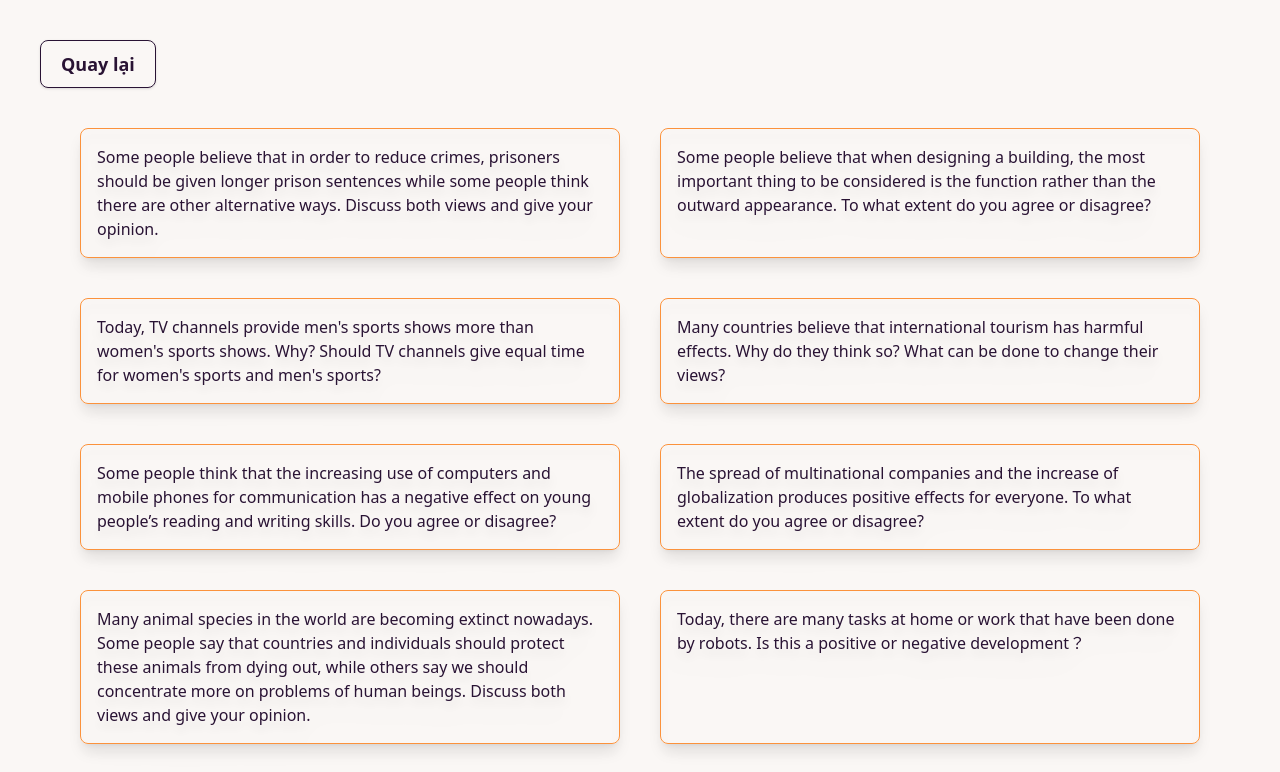
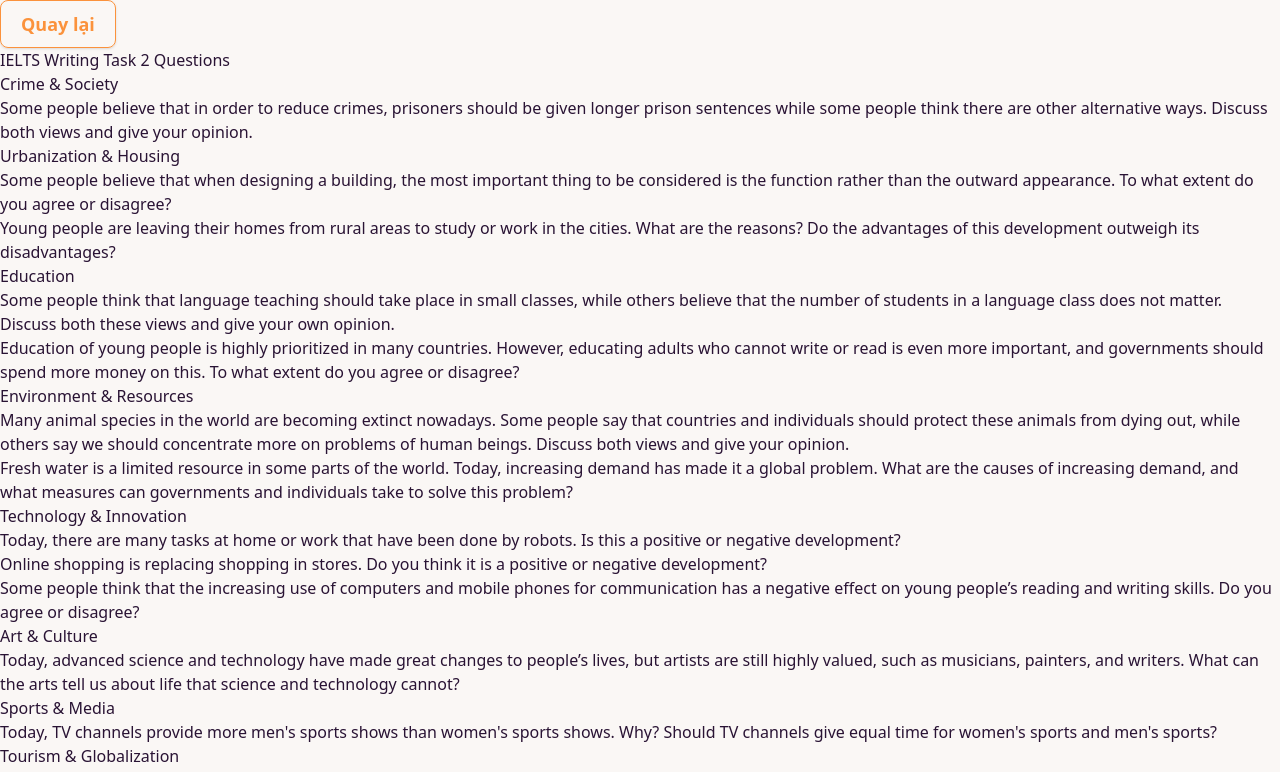
Before and after one commit to abelwi/Writing, a Nuxt app in the folder ielts-writing/: page /Question in a window 1280 px wide. Shown: the top 772 px of the page. Built offline with nearby package versions, Linux system fonts and the light colour scheme.

Commit message:
add question data to topic

```diff
--- a/ielts-writing/assets/data.json
+++ /dev/null
@@ -1,47 +0,0 @@
-[
-    {
-        "question": "Some people believe that in order to reduce crimes, prisoners should be given longer prison sentences while some people think there are other alternative ways. Discuss both views and give your opinion."
-    },
-    {
-        "question": "Some people believe that when designing a building, the most important thing to be considered is the function rather than the outward appearance. To what extent do you agree or disagree?"
-    },
-    {
-        "question": "Today, TV channels provide men's sports shows more than women's sports shows. Why? Should TV channels give equal time for women's sports and men's sports?"
-    },
-    {
-        "question": "Many countries believe that international tourism has harmful effects. Why do they think so? What can be done to change their views?"
-    },
-    {
-        "question": "Some people think that the increasing use of computers and mobile phones for communication has a negative effect on young people’s reading and writing skills. Do you agree or disagree?"
-    },
-    {
-        "question": "The spread of multinational companies and the increase of globalization produces positive effects for everyone. To what extent do you agree or disagree?"
-    },
-    {
-        "question": "Many animal species in the world are becoming extinct nowadays. Some people say that countries and individuals should protect these animals from dying out, while others say we should concentrate more on problems of human beings. Discuss both views and give your opinion."
-    },
-    {
-        "question": "Today, there are many tasks at home or work that have been done by robots. Is this a positive or negative development？"
-    },
-    {
-        "question": "Some people think that language teaching should take place in small classes, while others believe that the number of students in a language class does not matter. Discuss both these views and give your own opinion."
-    },
-    {
-        "question": "Online shopping is replacing shopping in stores. Do you think it is a positive or negative development? "
-    },
-    {
-        "question": "Fresh water is a limited resource in some parts of the world. Today, increasing demand made it a global problem. What are the causes of increasing demand, what measures can governments and individuals take to solve this problem?"
-    },
-    {
-        "question": "More and more people no longer read newspaper or watch TV programs to get news. They get news about the world through the internet. Is this a positive or negative development?"
-    },
-    {
-        "question": "Education of young people is highly prioritized in many countries. However, educating adults who cannot write or read is even more important and governments should spend more money on this. To what extent do you agree or disagree?"
-    },
-    {
-        "question": "Today, advanced science and technology have made great changes to people’s life, but artists are still valued high such as musicians, painters and writers. What can the arts tell us about life that science and technology cannot?"
-    },
-    {
-        "question": "Young people are leaving their homes from rural areas to study or work in the cities. What are the reasons? Do advantages of this development outweigh its disadvantages? "
-    }
-]
--- a/ielts-writing/pages/Demo.vue
+++ b/ielts-writing/pages/Demo.vue
@@ -6,11 +6,10 @@
         >
           Quay lại
         </NuxtLink>
-        <button class="btn btn-outline btn-orange-400 text-orange-400 px-5 text-lg rounded-lg shadow hover:shadow-xl hover:bg-accent hover:border-accent">
-            <NuxtLink to="/question" class="font-semibold text-md sm:text-lg">
-                Bắt đầu viết
-            </NuxtLink>
-        </button>
+
+        <NuxtLink to="/question" class="btn btn-outline btn-orange-400 text-orange-400 px-5 text-lg rounded-lg shadow hover:shadow-xl hover:bg-accent hover:border-accent">
+            Bắt đầu viết
+        </NuxtLink>
     </div>
     <div class="relative">
         <div class="flex justify-end mt-4">
--- a/ielts-writing/pages/Question.vue
+++ b/ielts-writing/pages/Question.vue
@@ -1,53 +1,42 @@
 <template>
   <NuxtLink
     to="/"
-        class="btn btn-outline ml-10 px-3 mt-10 sm:px-5 py-1 sm:py-2 text-md sm:text-lg rounded-lg shadow hover:shadow-xl hover:bg-accent hover:border-accent"
+    class="btn btn-outline btn-orange-400 text-orange-400 px-5 text-lg rounded-lg shadow hover:shadow-xl hover:bg-accent hover:border-accent"
   >
     Quay lại
   </NuxtLink>
-
-    <div class="mx-20 my-10">
-        <!-- <p class="mt-12 mb-3 text-left ml-7 sm:ml-20 font-semibold">Chọn câu hỏi:</p> -->
-
-        <div class="mt-4">
-            <ul class="grid grid-cols-2 gap-10">
-                <li
-                    v-for="(item, index) in questions"
-                    :key="index"
-                    class="cursor-pointer px-4 py-4 rounded-lg border border-orange-400 shadow-lg drop-shadow-xl hover:bg-base-300"
-                    @click="selectQuestion(item.question)"
-                >
-                    {{ item.question }}
+    <div>
+      <h1>IELTS Writing Task 2 Questions</h1>
+      <div v-if="questionsData && questionsData.length">
+        <div v-for="(category, index) in questionsData" :key="index">
+          <h2>{{ category.title }}</h2>
+          <ul>
+            <li v-for="(question, qIndex) in category.questions" :key="qIndex">
+              {{ question }}
             </li>
           </ul>
+        </div>
       </div>
     </div>
   </template>
 
   <script>
-import { state } from '~/store/DataStore';
-import { useRouter } from 'vue-router';
+  import { ref, onMounted } from "vue";
 
-import questions from '~/assets/data.json'
   export default {
     setup() {
-        const router = useRouter();
+      const questionsData = ref([]); // ✅ Make it reactive
 
-        const selectQuestion = (question) => {
-            state.question = question; // Save the selected question to state
-            localStorage.setItem('question', question); // Store in localStorage
-            router.push('/writing'); // Navigate to writing.vue
-        };
+      onMounted(async () => {
+        try {
+            const response = await fetch("/question_data.json");
+            questionsData.value = await response.json();
+        } catch (error) {
+          console.error("Error loading question data:", error);
+        }
+      });
 
-        return {
-            state,
-            questions,
-            selectQuestion,
-        };
-    },
+      return { questionsData };
+    }
   };
   </script>
-
-<style scoped>
-
-</style>
--- a/ielts-writing/pages/Result.vue
+++ b/ielts-writing/pages/Result.vue
@@ -20,7 +20,7 @@
 
                 <NuxtLink to="/question"
                 class="font-semibold text-lg btn btn-outline text-orange-500 px-5 py-2 rounded-lg drop-shadow-lg hover:bg-orange-300 hover:border-orange-300 hover:text-white">
-                    Bắt đầu viết >>
+                    Bắt đầu viết
                 </NuxtLink>
             </div>
         </div>
--- /dev/null
+++ b/ielts-writing/public/question_data.json
@@ -0,0 +1,62 @@
+[
+  {
+    "title": "Crime & Society",
+    "questions": [
+      "Some people believe that in order to reduce crimes, prisoners should be given longer prison sentences while some people think there are other alternative ways. Discuss both views and give your opinion."
+    ]
+  },
+  {
+    "title": "Urbanization & Housing",
+    "questions": [
+      "Some people believe that when designing a building, the most important thing to be considered is the function rather than the outward appearance. To what extent do you agree or disagree?",
+      "Young people are leaving their homes from rural areas to study or work in the cities. What are the reasons? Do the advantages of this development outweigh its disadvantages?"
+    ]
+  },
+  {
+    "title": "Education",
+    "questions": [
+      "Some people think that language teaching should take place in small classes, while others believe that the number of students in a language class does not matter. Discuss both these views and give your own opinion.",
+      "Education of young people is highly prioritized in many countries. However, educating adults who cannot write or read is even more important, and governments should spend more money on this. To what extent do you agree or disagree?"
+    ]
+  },
+  {
+    "title": "Environment & Resources",
+    "questions": [
+      "Many animal species in the world are becoming extinct nowadays. Some people say that countries and individuals should protect these animals from dying out, while others say we should concentrate more on problems of human beings. Discuss both views and give your opinion.",
+      "Fresh water is a limited resource in some parts of the world. Today, increasing demand has made it a global problem. What are the causes of increasing demand, and what measures can governments and individuals take to solve this problem?"
+    ]
+  },
+  {
+    "title": "Technology & Innovation",
+    "questions": [
+      "Today, there are many tasks at home or work that have been done by robots. Is this a positive or negative development?",
+      "Online shopping is replacing shopping in stores. Do you think it is a positive or negative development?",
+      "Some people think that the increasing use of computers and mobile phones for communication has a negative effect on young people’s reading and writing skills. Do you agree or disagree?"
+    ]
+  },
+  {
+    "title": "Art & Culture",
+    "questions": [
+      "Today, advanced science and technology have made great changes to people’s lives, but artists are still highly valued, such as musicians, painters, and writers. What can the arts tell us about life that science and technology cannot?"
+    ]
+  },
+  {
+    "title": "Sports & Media",
+    "questions": [
+      "Today, TV channels provide more men's sports shows than women's sports shows. Why? Should TV channels give equal time for women's sports and men's sports?"
+    ]
+  },
+  {
+    "title": "Tourism & Globalization",
+    "questions": [
+      "Many countries believe that international tourism has harmful effects. Why do they think so? What can be done to change their views?",
+      "The spread of multinational companies and the increase of globalization produces positive effects for everyone. To what extent do you agree or disagree?"
+    ]
+  },
+  {
+    "title": "News Consumption & Media",
+    "questions": [
+      "More and more people no longer read newspapers or watch TV programs to get news. They get news about the world through the internet. Is this a positive or negative development?"
+    ]
+  }
+]
```
Lines whose indentation alone changed are shown as unchanged.
